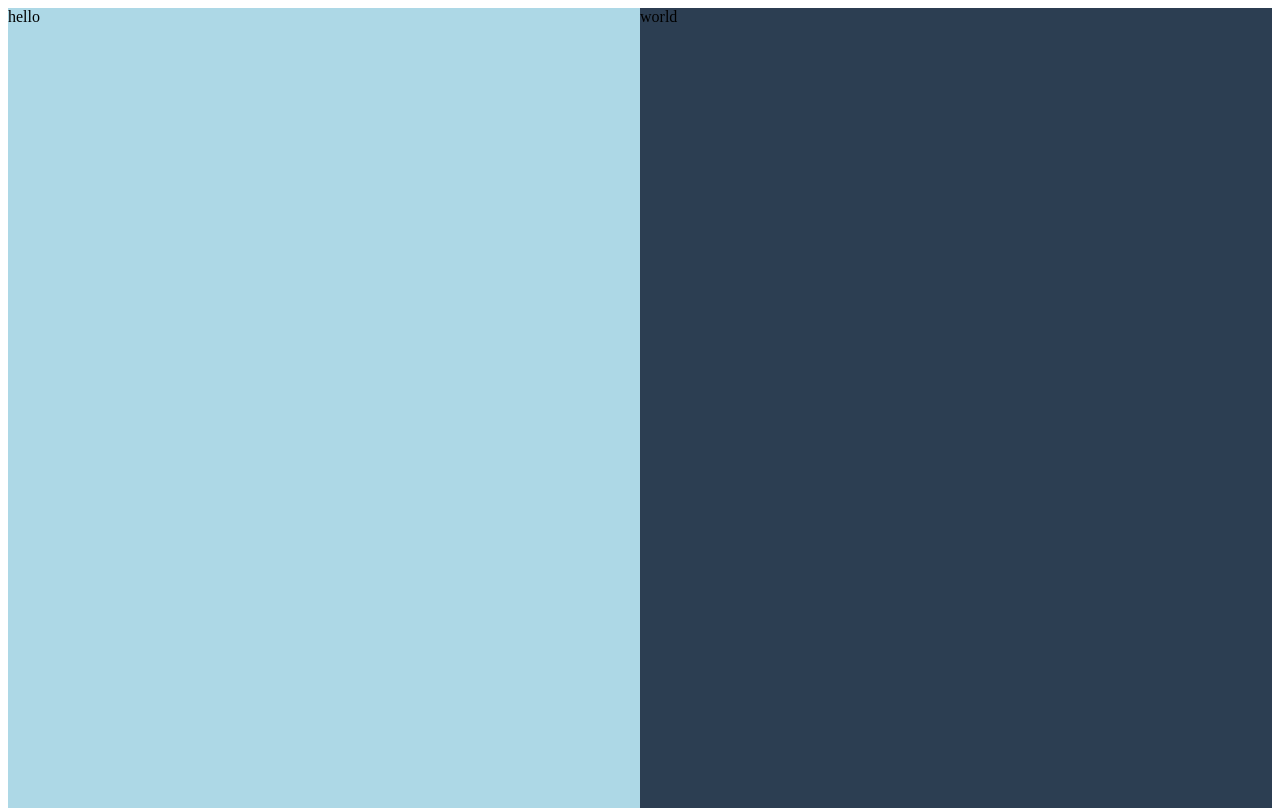
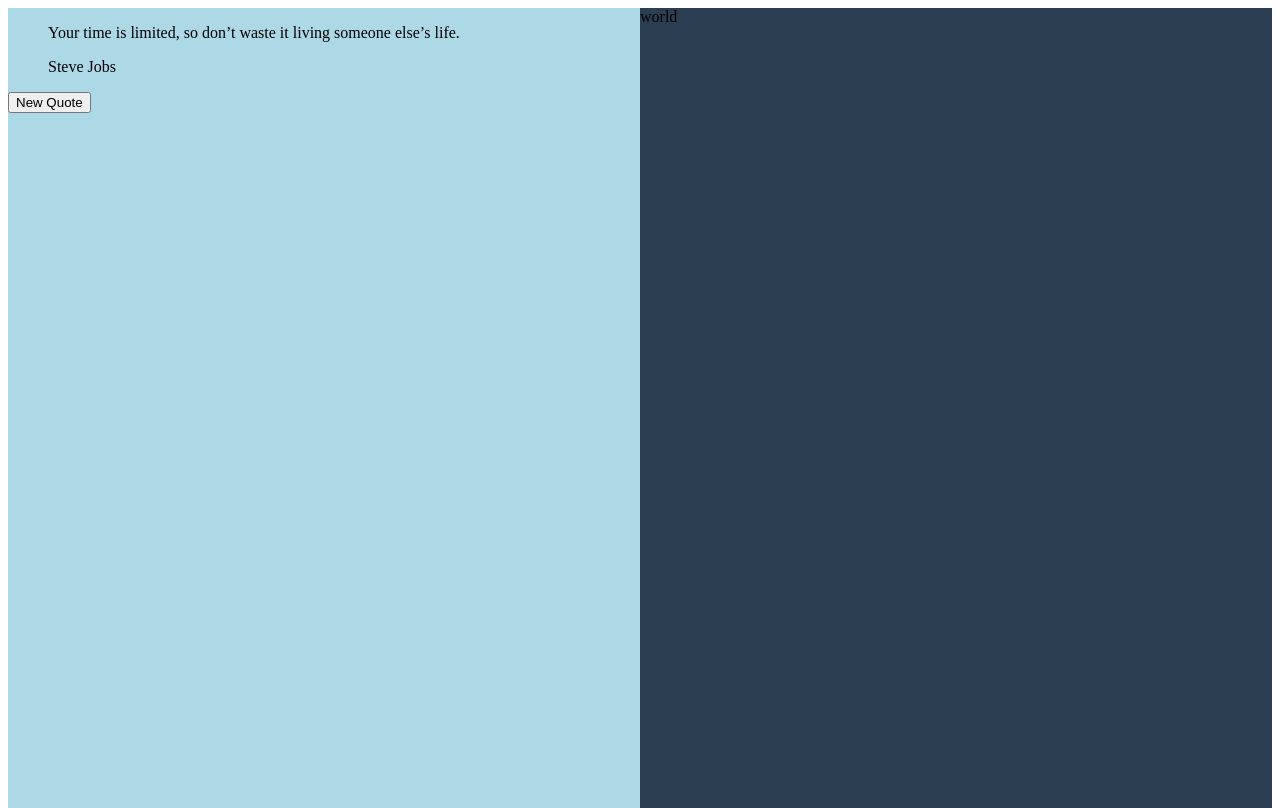
Before and after one commit to stw1/homepage_half_and_half, a website: page builds/development/index.html in a window 1280 px wide. Drawn offline with nearby package versions, Linux system fonts and the light colour scheme.

Commit message:
added quotes

```diff
--- a/builds/development/index.html
+++ b/builds/development/index.html
@@ -13,11 +13,28 @@
 	<body>
 		<div class="'"wrap">
 		    <div class="fleft">
-		    	hello
+		    	<section>
+                  <div class="container">
+                    <div class="row">
+                      <div class="well">
+                        <blockquote>
+                          <p id="quote"></p>
+                          <footer id="attrib"></footer>
+                        </blockquote>
+                      </div>
+                      <button id="generateButton" class="btn btn-lg">New Quote</button>
+                    </div>
+                  </div>
+				</section>
 		    </div>
 		    <div class="fright">
 		    	world
 		    </div>
 		</div>
+
+        <script type="text/javascript" src="https://cdnjs.cloudflare.com/ajax/libs/jquery/3.2.1/jquery.min.js"></script>
+        <script type="text/javascript" src="js/quotes.js"></script>
+
+
 	</body>
 </html>
--- /dev/null
+++ b/builds/development/js/quotes.js
@@ -0,0 +1,64 @@
+"use strict";
+
+(function e(t, n, r) {
+  function s(o, u) {
+    if (!n[o]) {
+      if (!t[o]) {
+        var a = typeof require == "function" && require;if (!u && a) return a(o, !0);if (i) return i(o, !0);throw new Error("Cannot find module '" + o + "'");
+      }var f = n[o] = { exports: {} };t[o][0].call(f.exports, function (e) {
+        var n = t[o][1][e];return s(n ? n : e);
+      }, f, f.exports, e, t, n, r);
+    }return n[o].exports;
+  }var i = typeof require == "function" && require;for (var o = 0; o < r.length; o++) {
+    s(r[o]);
+  }return s;
+})({ 1: [function (require, module, exports) {
+    // quotes are stored in an array of objects
+    var quotes = [{
+      "attrib": "Steve Jobs",
+      "quote": "Design is not just what it looks like and feels like. Design is how it works."
+    }, {
+      "attrib": "Steve Jobs",
+      "quote": "Innovation distinguishes between a leader and a follower."
+    }, {
+      "attrib": "Albert Einstein",
+      "quote": "Reality is merely an illusion, albeit a very persistent one."
+    }, {
+      "attrib": "Albert Einstein",
+      "quote": "If you can't explain it simply, you don't understand it well enough."
+    }, {
+      "attrib": "Albert Einstein",
+      "quote": "Strive not to be a success, but rather to be of value."
+    }, {
+      "attrib": "Steve Jobs",
+      "quote": "Your time is limited, so don’t waste it living someone else’s life."
+    }, {
+      "attrib": "Bill Gates",
+      "quote": "Success is a lousy teacher. It seduces smart people into thinking they can't lose."
+    }, {
+      "attrib": "Albert Einstein",
+      "quote": "Science without religion is lame, religion without science is blind."
+    }, {
+      "attrib": "Henry Ford",
+      "quote": "Whether you think you can or you think you can’t, you’re right."
+    }];
+
+    // function to load and display a new quote
+    function newQuote() {
+      var quoteID = Math.floor(Math.random() * quotes.length);
+      $("#quote").html(quotes[quoteID].quote);
+      $("#attrib").html(quotes[quoteID].attrib);
+      $("#twitterButton").attr("href", "https://twitter.com/intent/tweet?text=" + quotes[quoteID].quote + " -" + quotes[quoteID].attrib);
+    }
+
+    // wait for page load before displaying content
+    $(document).ready(function () {
+      // load an initial quote
+      newQuote();
+
+      // retrieve a new quote when the button is clicked
+      $("#generateButton").on("click", function () {
+        newQuote();
+      });
+    });
+  }, {}] }, {}, [1]);
--- a/package.json
+++ b/package.json
@@ -17,7 +17,9 @@
   },
   "homepage": "https://github.com/stw1/homepage_half_and_half#readme",
   "devDependencies": {
+    "babel-cli": "^6.24.1",
     "babel-core": "^6.25.0",
+    "babel-preset-es2015": "^6.24.1",
     "gulp": "^3.9.1",
     "gulp-babel": "^7.0.0",
     "gulp-browserify": "^0.5.1",
```
Also changed, not shown: components/scripts/quotes.js (added, +48 -0 lines).
